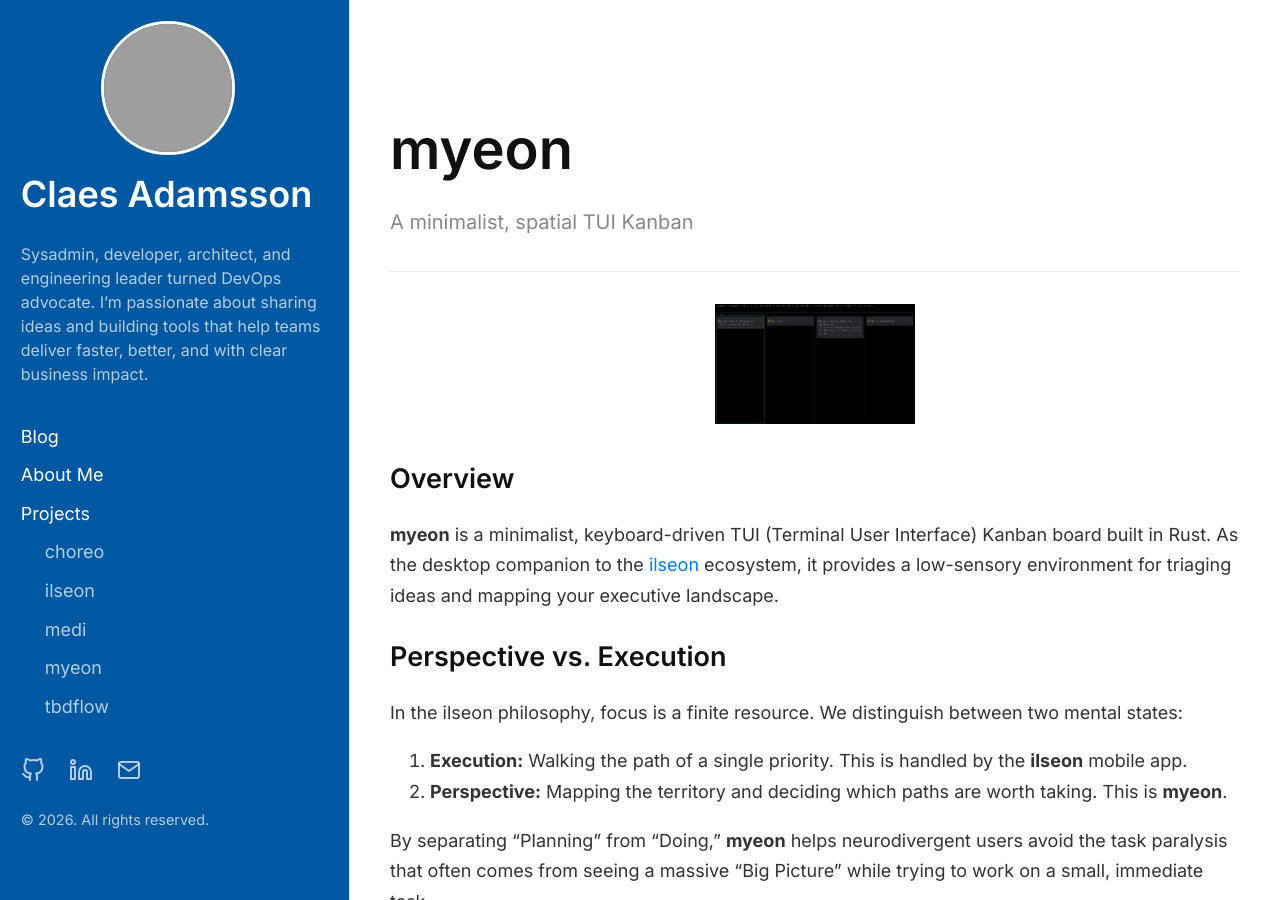
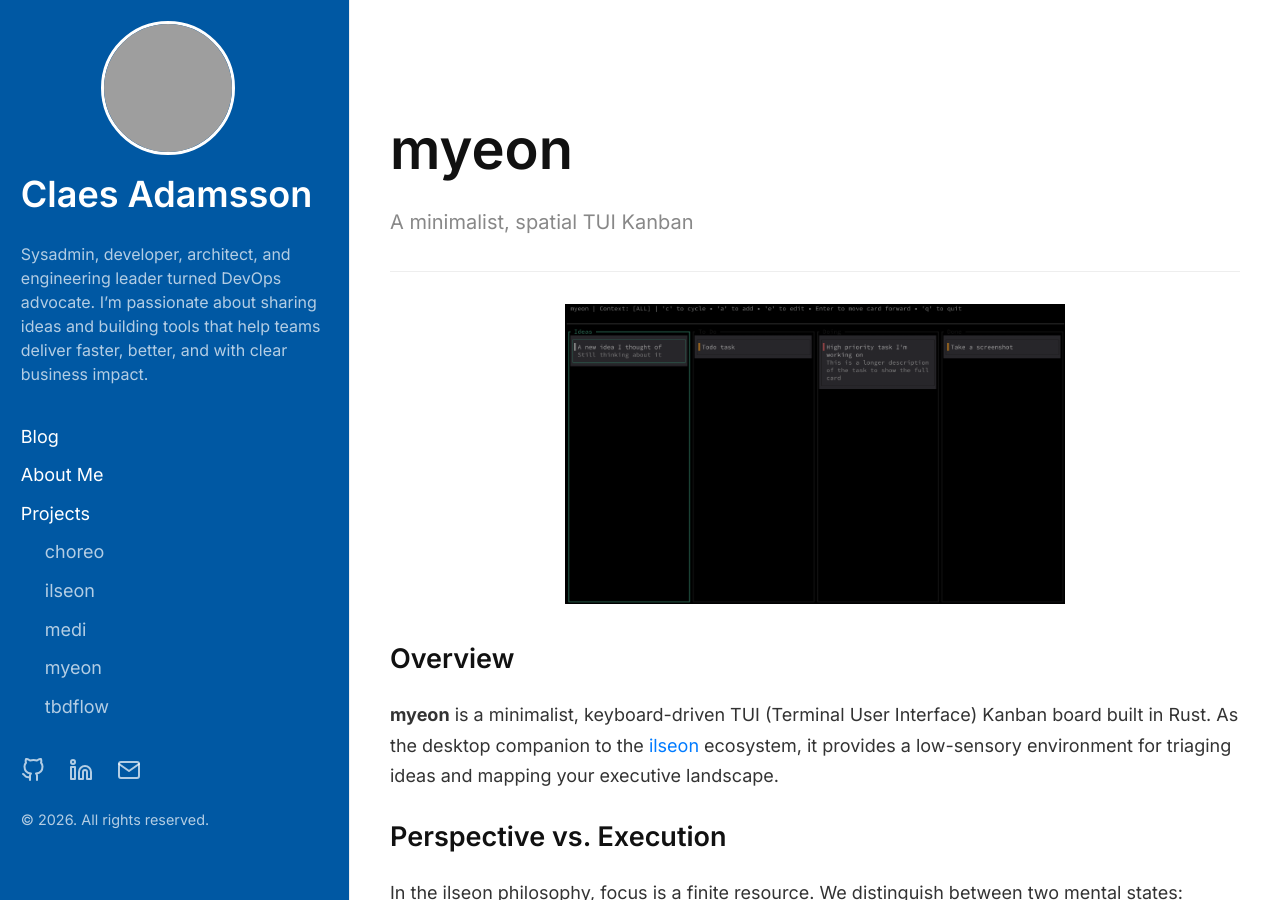
Before and after one commit to cladam/cladam.github.io, a Jekyll site: the page built from _projects/myeon.md, in a window 1280 px wide and 900 px high. Built offline with Jekyll 4.4.1, drawn with Linux system fonts in a browser that asks for light colours; grey boxes are pictures that could not be loaded.

Commit message:
fix: update size of screenshot

```diff
--- a/_projects/myeon.md
+++ b/_projects/myeon.md
@@ -7,7 +7,7 @@ project_id: "myeon"
 ---
 
 <p align="center">
-  <img src="/assets/images/myeon-screenshot.png" alt="myeon screenshot" width="200"/>
+  <img src="/assets/images/myeon-screenshot.png" alt="myeon screenshot" width="500"/>
 </p>
 
 ## Overview
```
